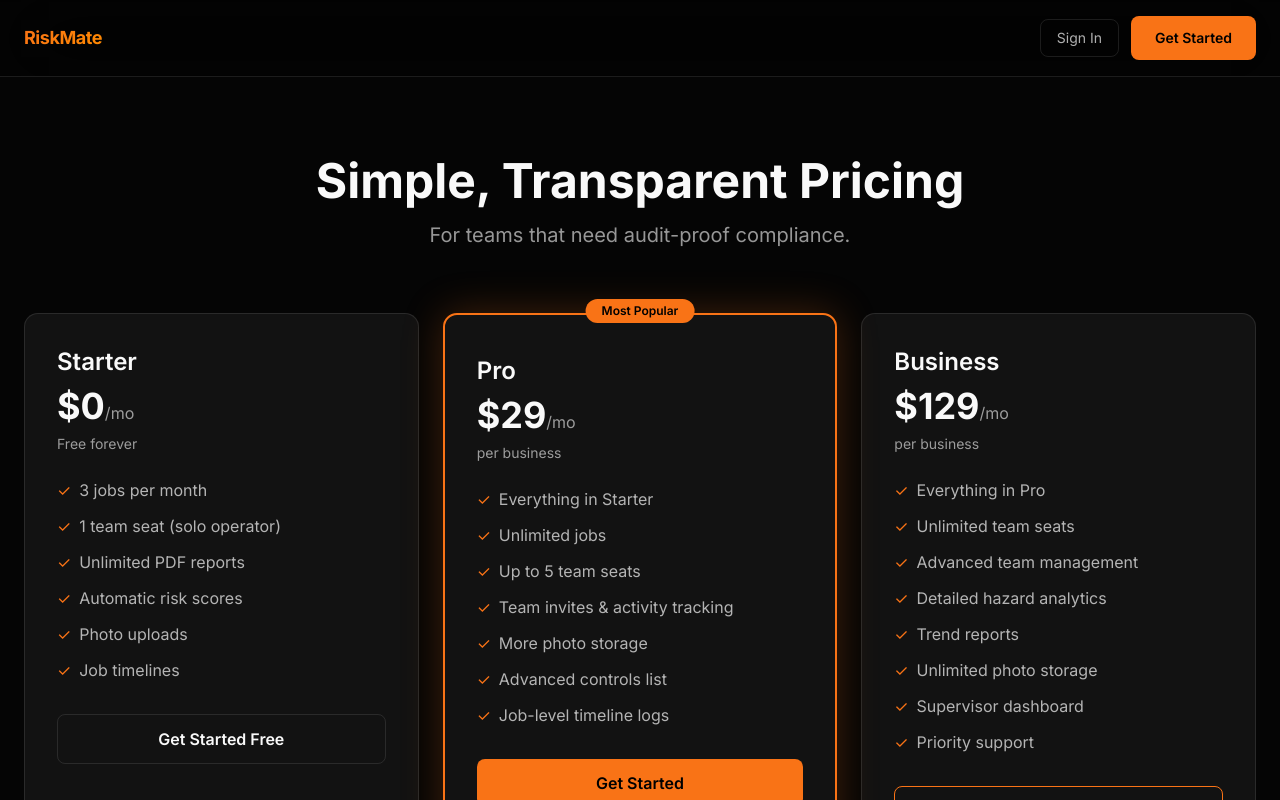
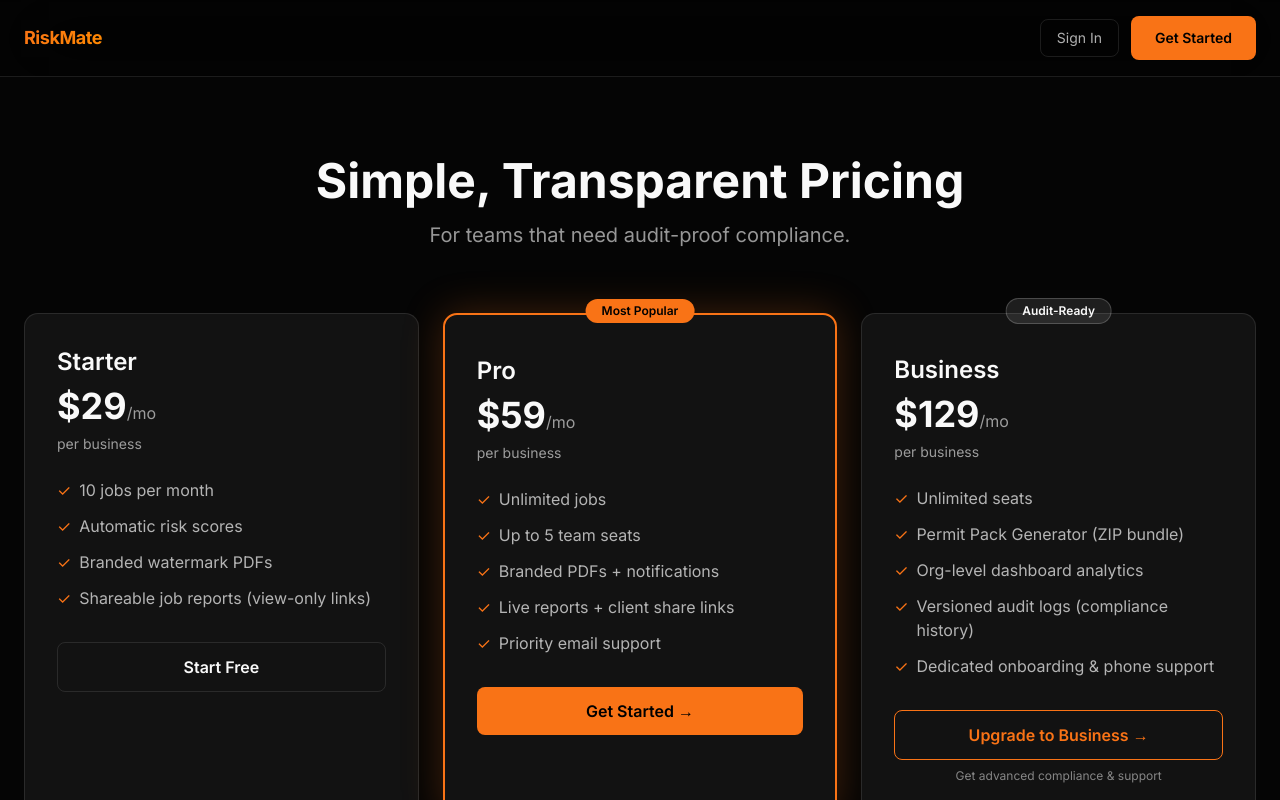
Before and after one commit to surenss861/riskmate, a Next.js app: page /pricing in a window 1280 px wide. Shown: the top 800 px of the page. Built offline with nearby package versions, Linux system fonts and the light colour scheme; no server answers.

Commit message:
Update pricing to match correct website: Starter , Pro , Business  with correct features

```diff
--- a/app/dashboard/account/change-plan/page.tsx
+++ b/app/dashboard/account/change-plan/page.tsx
@@ -25,32 +25,28 @@ const PLANS: Plan[] = [
   {
     code: 'starter',
     name: 'Starter',
-    price: 0,
-    priceLabel: '$0',
-    description: 'Free forever',
+    price: 29,
+    priceLabel: '$29',
+    description: 'per business',
     features: [
-      '3 jobs per month',
-      '1 team seat (solo operator)',
-      'Unlimited PDF reports',
+      '10 jobs per month',
       'Automatic risk scores',
-      'Photo uploads',
-      'Job timelines',
+      'Branded watermark PDFs',
+      'Shareable job reports (view-only links)',
     ],
   },
   {
     code: 'pro',
     name: 'Pro',
-    price: 29,
-    priceLabel: '$29',
+    price: 59,
+    priceLabel: '$59',
     description: 'per business',
     features: [
-      'Everything in Starter',
       'Unlimited jobs',
       'Up to 5 team seats',
-      'Team invites & activity tracking',
-      'More photo storage',
-      'Advanced controls list',
-      'Job-level timeline logs',
+      'Branded PDFs + notifications',
+      'Live reports + client share links',
+      'Priority email support',
     ],
     popular: true,
   },
@@ -61,14 +57,11 @@ const PLANS: Plan[] = [
     priceLabel: '$129',
     description: 'per business',
     features: [
-      'Everything in Pro',
-      'Unlimited team seats',
-      'Advanced team management',
-      'Detailed hazard analytics',
-      'Trend reports',
-      'Unlimited photo storage',
-      'Supervisor dashboard',
-      'Priority support',
+      'Unlimited seats',
+      'Permit Pack Generator (ZIP bundle)',
+      'Org-level dashboard analytics',
+      'Versioned audit logs (compliance history)',
+      'Dedicated onboarding & phone support',
     ],
   },
 ]
@@ -206,6 +199,11 @@ export default function ChangePlanPage() {
                       Most Popular
                     </div>
                   )}
+                  {plan.code === 'business' && !isCurrent && (
+                    <div className="absolute -top-4 left-1/2 -translate-x-1/2 px-4 py-1 bg-white/10 text-white text-xs font-semibold rounded-full border border-white/20">
+                      Audit-Ready
+                    </div>
+                  )}
                   {isCurrent && (
                     <div className="absolute -top-4 right-4 px-3 py-1 bg-green-500 text-black text-xs font-semibold rounded-full">
                       Current Plan
--- a/app/pricing/page.tsx
+++ b/app/pricing/page.tsx
@@ -76,7 +76,7 @@ export default function PricingPage() {
 
         {/* Pricing Cards */}
         <div className="grid md:grid-cols-3 gap-6 mb-16">
-          {/* Starter / Free */}
+          {/* Starter */}
           <motion.div
             className="bg-[#121212] border border-white/10 rounded-xl p-8"
             initial={{ opacity: 0, y: 30 }}
@@ -86,22 +86,14 @@ export default function PricingPage() {
           >
             <h3 className="text-2xl font-semibold mb-2">Starter</h3>
             <div className="mb-2">
-              <span className="text-4xl font-bold">$0</span>
+              <span className="text-4xl font-bold">$29</span>
               <span className="text-white/60">/mo</span>
             </div>
-            <p className="text-sm text-white/60 mb-6">Free forever</p>
+            <p className="text-sm text-white/60 mb-6">per business</p>
             <ul className="space-y-3 mb-8">
               <li className="flex items-start">
                 <span className="text-[#F97316] mr-2">✓</span>
-                <span className="text-white/70">3 jobs per month</span>
-              </li>
-              <li className="flex items-start">
-                <span className="text-[#F97316] mr-2">✓</span>
-                <span className="text-white/70">1 team seat (solo operator)</span>
-              </li>
-              <li className="flex items-start">
-                <span className="text-[#F97316] mr-2">✓</span>
-                <span className="text-white/70">Unlimited PDF reports</span>
+                <span className="text-white/70">10 jobs per month</span>
               </li>
               <li className="flex items-start">
                 <span className="text-[#F97316] mr-2">✓</span>
@@ -109,18 +101,18 @@ export default function PricingPage() {
               </li>
               <li className="flex items-start">
                 <span className="text-[#F97316] mr-2">✓</span>
-                <span className="text-white/70">Photo uploads</span>
+                <span className="text-white/70">Branded watermark PDFs</span>
               </li>
               <li className="flex items-start">
                 <span className="text-[#F97316] mr-2">✓</span>
-                <span className="text-white/70">Job timelines</span>
+                <span className="text-white/70">Shareable job reports (view-only links)</span>
               </li>
             </ul>
             <button
               onClick={() => router.push('/signup')}
               className="w-full px-6 py-3 border border-white/10 rounded-lg hover:bg-white/5 transition-colors font-semibold"
             >
-              Get Started Free
+              Start Free
             </button>
           </motion.div>
 
@@ -138,15 +130,11 @@ export default function PricingPage() {
             </div>
             <h3 className="text-2xl font-semibold mb-2 mt-2">Pro</h3>
             <div className="mb-2">
-              <span className="text-4xl font-bold">$29</span>
+              <span className="text-4xl font-bold">$59</span>
               <span className="text-white/60">/mo</span>
             </div>
             <p className="text-sm text-white/60 mb-6">per business</p>
             <ul className="space-y-3 mb-8">
-              <li className="flex items-start">
-                <span className="text-[#F97316] mr-2">✓</span>
-                <span className="text-white/70">Everything in Starter</span>
-              </li>
               <li className="flex items-start">
                 <span className="text-[#F97316] mr-2">✓</span>
                 <span className="text-white/70">Unlimited jobs</span>
@@ -157,19 +145,15 @@ export default function PricingPage() {
               </li>
               <li className="flex items-start">
                 <span className="text-[#F97316] mr-2">✓</span>
-                <span className="text-white/70">Team invites & activity tracking</span>
+                <span className="text-white/70">Branded PDFs + notifications</span>
               </li>
               <li className="flex items-start">
                 <span className="text-[#F97316] mr-2">✓</span>
-                <span className="text-white/70">More photo storage</span>
+                <span className="text-white/70">Live reports + client share links</span>
               </li>
               <li className="flex items-start">
                 <span className="text-[#F97316] mr-2">✓</span>
-                <span className="text-white/70">Advanced controls list</span>
-              </li>
-              <li className="flex items-start">
-                <span className="text-[#F97316] mr-2">✓</span>
-                <span className="text-white/70">Job-level timeline logs</span>
+                <span className="text-white/70">Priority email support</span>
               </li>
             </ul>
             <button
@@ -177,19 +161,22 @@ export default function PricingPage() {
               disabled={loading !== null}
               className="w-full px-6 py-3 bg-[#F97316] text-black rounded-lg font-semibold hover:bg-[#FB923C] disabled:opacity-50"
             >
-              {loading === 'pro' ? 'Processing...' : 'Get Started'}
+              {loading === 'pro' ? 'Processing...' : 'Get Started →'}
             </button>
           </motion.div>
 
           {/* Business */}
           <motion.div
-            className="bg-[#121212] border border-white/10 rounded-xl p-8"
+            className="bg-[#121212] border border-white/10 rounded-xl p-8 relative"
             initial={{ opacity: 0, y: 30 }}
             animate={{ opacity: 1, y: 0 }}
             transition={{ duration: 0.6, delay: 0.4 }}
             whileHover={{ y: -3 }}
           >
-            <h3 className="text-2xl font-semibold mb-2">Business</h3>
+            <div className="absolute -top-4 left-1/2 -translate-x-1/2 px-4 py-1 bg-white/10 text-white text-xs font-semibold rounded-full border border-white/20">
+              Audit-Ready
+            </div>
+            <h3 className="text-2xl font-semibold mb-2 mt-2">Business</h3>
             <div className="mb-2">
               <span className="text-4xl font-bold">$129</span>
               <span className="text-white/60">/mo</span>
@@ -198,35 +185,23 @@ export default function PricingPage() {
             <ul className="space-y-3 mb-8">
               <li className="flex items-start">
                 <span className="text-[#F97316] mr-2">✓</span>
-                <span className="text-white/70">Everything in Pro</span>
+                <span className="text-white/70">Unlimited seats</span>
               </li>
               <li className="flex items-start">
                 <span className="text-[#F97316] mr-2">✓</span>
-                <span className="text-white/70">Unlimited team seats</span>
+                <span className="text-white/70">Permit Pack Generator (ZIP bundle)</span>
               </li>
               <li className="flex items-start">
                 <span className="text-[#F97316] mr-2">✓</span>
-                <span className="text-white/70">Advanced team management</span>
+                <span className="text-white/70">Org-level dashboard analytics</span>
               </li>
               <li className="flex items-start">
                 <span className="text-[#F97316] mr-2">✓</span>
-                <span className="text-white/70">Detailed hazard analytics</span>
+                <span className="text-white/70">Versioned audit logs (compliance history)</span>
               </li>
               <li className="flex items-start">
                 <span className="text-[#F97316] mr-2">✓</span>
-                <span className="text-white/70">Trend reports</span>
-              </li>
-              <li className="flex items-start">
-                <span className="text-[#F97316] mr-2">✓</span>
-                <span className="text-white/70">Unlimited photo storage</span>
-              </li>
-              <li className="flex items-start">
-                <span className="text-[#F97316] mr-2">✓</span>
-                <span className="text-white/70">Supervisor dashboard</span>
-              </li>
-              <li className="flex items-start">
-                <span className="text-[#F97316] mr-2">✓</span>
-                <span className="text-white/70">Priority support</span>
+                <span className="text-white/70">Dedicated onboarding & phone support</span>
               </li>
             </ul>
             <button
@@ -234,8 +209,9 @@ export default function PricingPage() {
               disabled={loading !== null}
               className="w-full px-6 py-3 border border-[#F97316] text-[#F97316] rounded-lg hover:bg-[#F97316]/10 transition-colors font-semibold disabled:opacity-50"
             >
-              {loading === 'business' ? 'Processing...' : 'Get Started'}
+              {loading === 'business' ? 'Processing...' : 'Upgrade to Business →'}
             </button>
+            <p className="text-xs text-white/50 mt-2 text-center">Get advanced compliance & support</p>
           </motion.div>
         </div>
 
```
